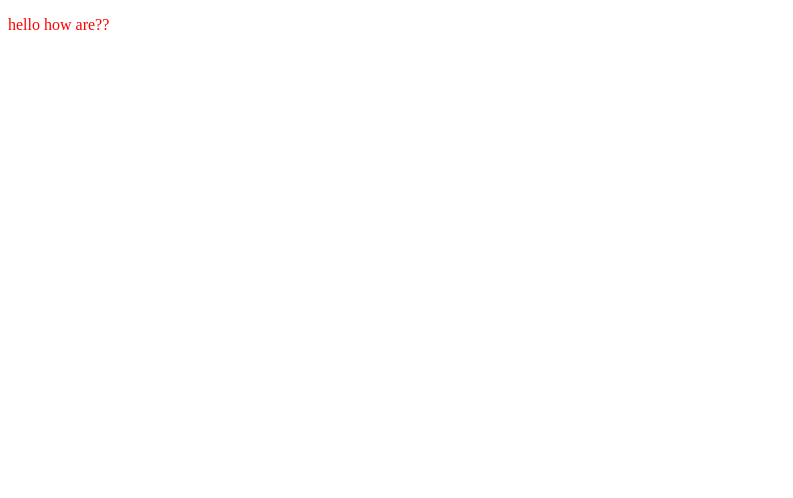
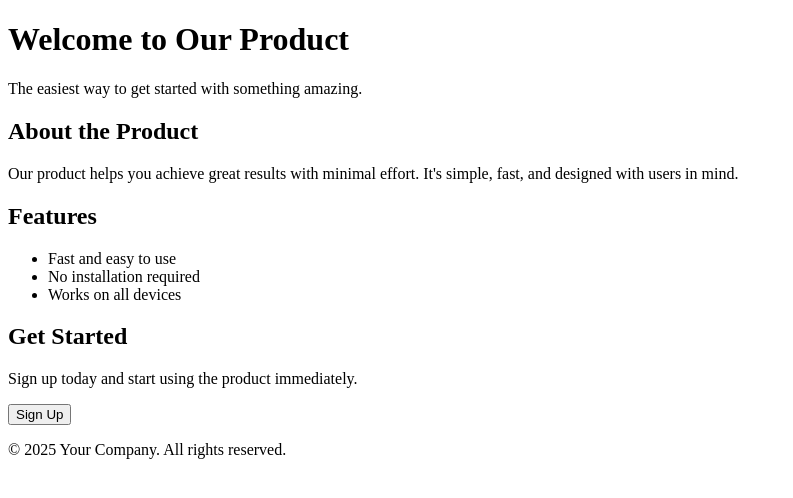
Before and after one commit to nithish-777-g/tc-project, a plain HTML site: page index.html in a window 1280 px wide. Shown: the whole page, without its empty margins (0-793 px from the left). Drawn offline with Linux system fonts and the light colour scheme.

Commit message:
Update index.html

```diff
--- a/index.html
+++ b/index.html
@@ -3,15 +3,41 @@
 <head>
     <meta charset="UTF-8">
     <meta name="viewport" content="width=device-width, initial-scale=1.0">
-    <title>Page Title</title>
-    <style>
-        p{
-            color:red;
-        }
-    </style>
+    <title>Simple Landing Page</title>
 </head>
+<body>
 
-<body>
-   <P>hello how are??</P>
+    <header>
+        <h1>Welcome to Our Product</h1>
+        <p>The easiest way to get started with something amazing.</p>
+    </header>
+
+    <section>
+        <h2>About the Product</h2>
+        <p>
+            Our product helps you achieve great results with minimal effort.
+            It's simple, fast, and designed with users in mind.
+        </p>
+    </section>
+
+    <section>
+        <h2>Features</h2>
+        <ul>
+            <li>Fast and easy to use</li>
+            <li>No installation required</li>
+            <li>Works on all devices</li>
+        </ul>
+    </section>
+
+    <section>
+        <h2>Get Started</h2>
+        <p>Sign up today and start using the product immediately.</p>
+        <button>Sign Up</button>
+    </section>
+
+    <footer>
+        <p>© 2025 Your Company. All rights reserved.</p>
+    </footer>
+
 </body>
 </html>
```
